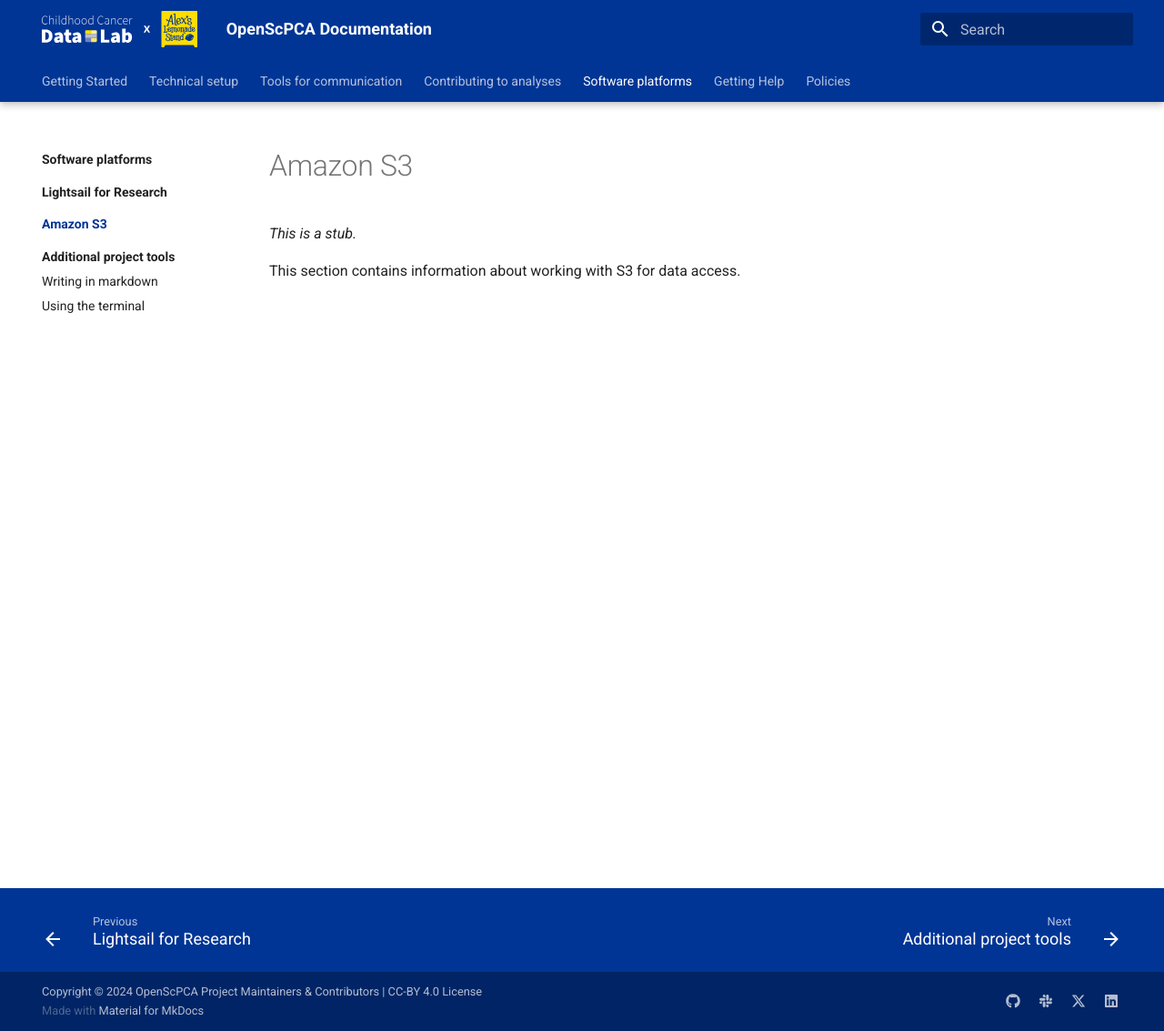
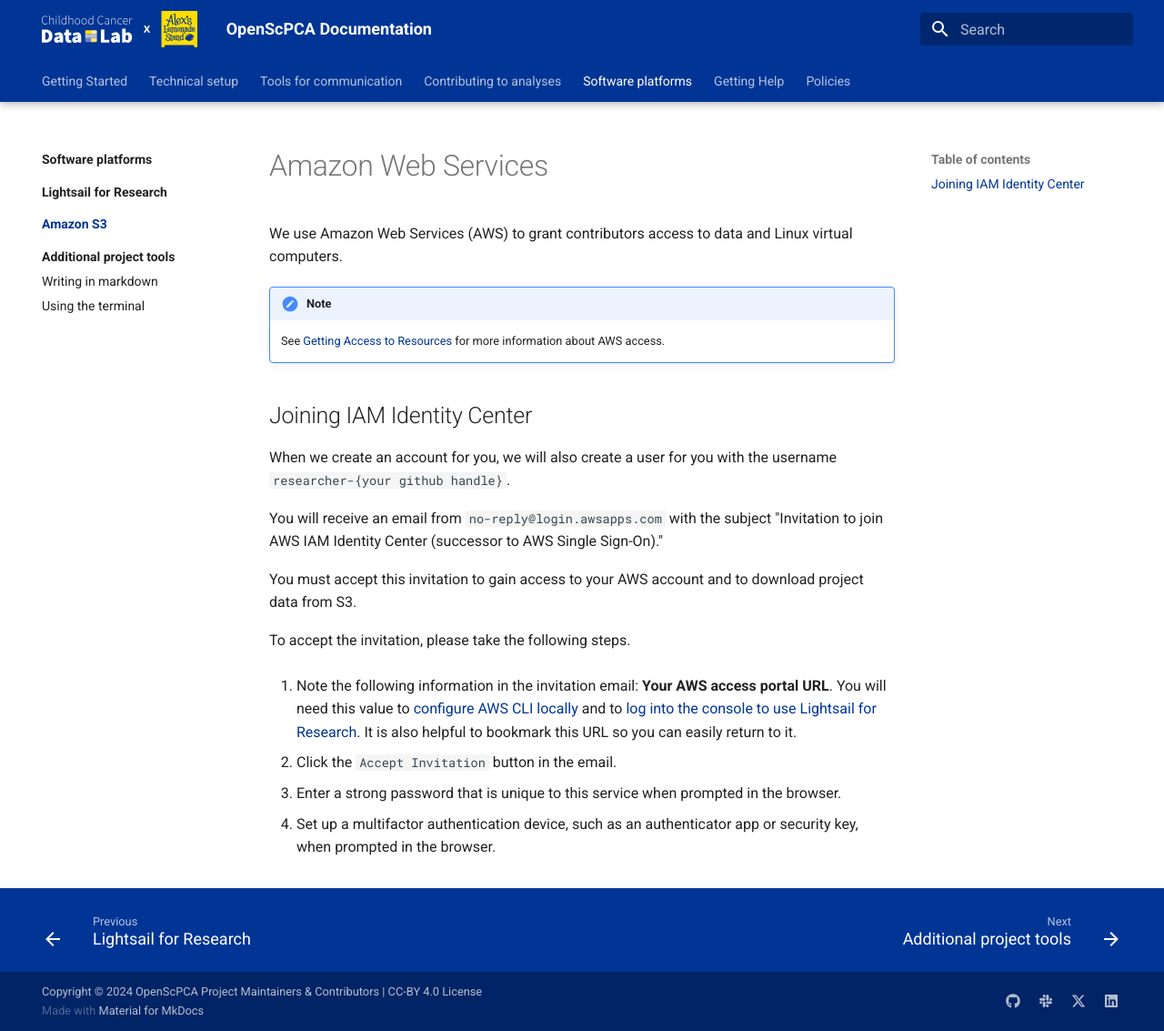
Before and after one commit to AlexsLemonade/OpenScPCA-analysis, an MkDocs documentation site: the page built from docs/software-platforms/aws/index.md, in a window 1280 px wide and 1133 px high. Shown: the whole window at 91% size. Built offline with MkDocs 1.6.1 and Material for MkDocs 9.7.7, drawn with Linux system fonts in a browser that asks for light colours.

Commit message:
Add information about joining IAM identity center

```diff
--- a/docs/software-platforms/aws/index.md
+++ b/docs/software-platforms/aws/index.md
@@ -1,5 +1,26 @@
-# Amazon S3
+# Amazon Web Services
 
-_This is a stub._
+We use Amazon Web Services (AWS) to grant contributors access to data and Linux virtual computers.
 
-This section contains information about working with S3 for data access.
+!!! note
+    See [Getting Access to Resources](../../getting-started/accessing-resources/index.md) for more information about AWS access.
+
+## Joining IAM Identity Center
+
+When we create an account for you, we will also create a user for you with the username `researcher-{your github handle}`.
+
+You will receive an email from `no-reply@login.awsapps.com` with the subject "Invitation to join AWS IAM Identity Center (successor to AWS Single Sign-On)."
+
+You must accept this invitation to gain access to your AWS account and to download project data from S3.
+
+To accept the invitation, please take the following steps.
+
+1. Note the following information in the invitation email: **Your AWS access portal URL**.
+   You will need this value to [configure AWS CLI locally](../../technical-setup/environment-setup/configure-aws-cli.md) and to [log into the console to use Lightsail for Research](STUB_LINK).
+   It is also helpful to bookmark this URL so you can easily return to it.
+
+2. Click the `Accept Invitation` button in the email.
+
+3. Enter a strong password that is unique to this service when prompted in the browser.
+
+4. Set up a multifactor authentication device, such as an authenticator app or security key, when prompted in the browser.
```
